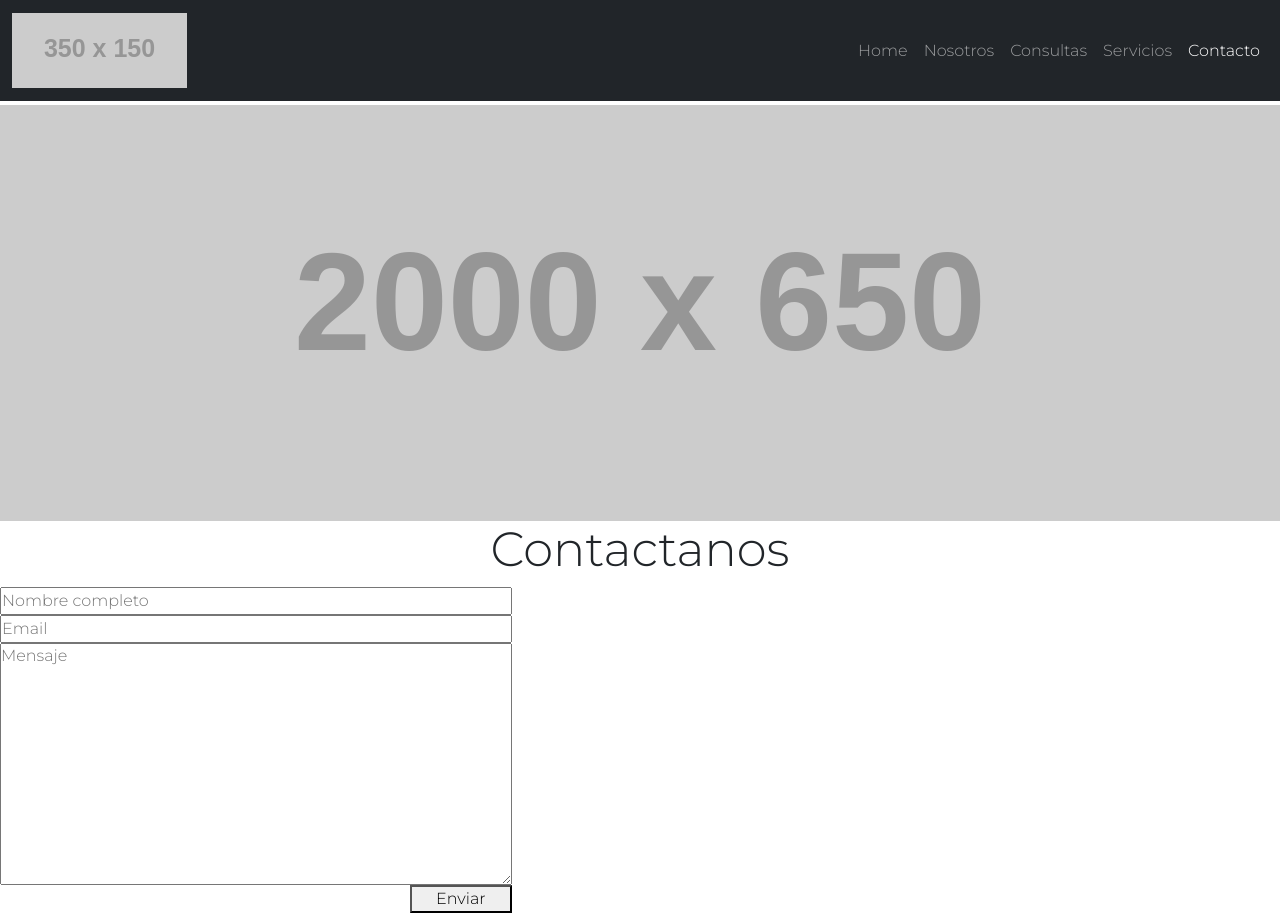
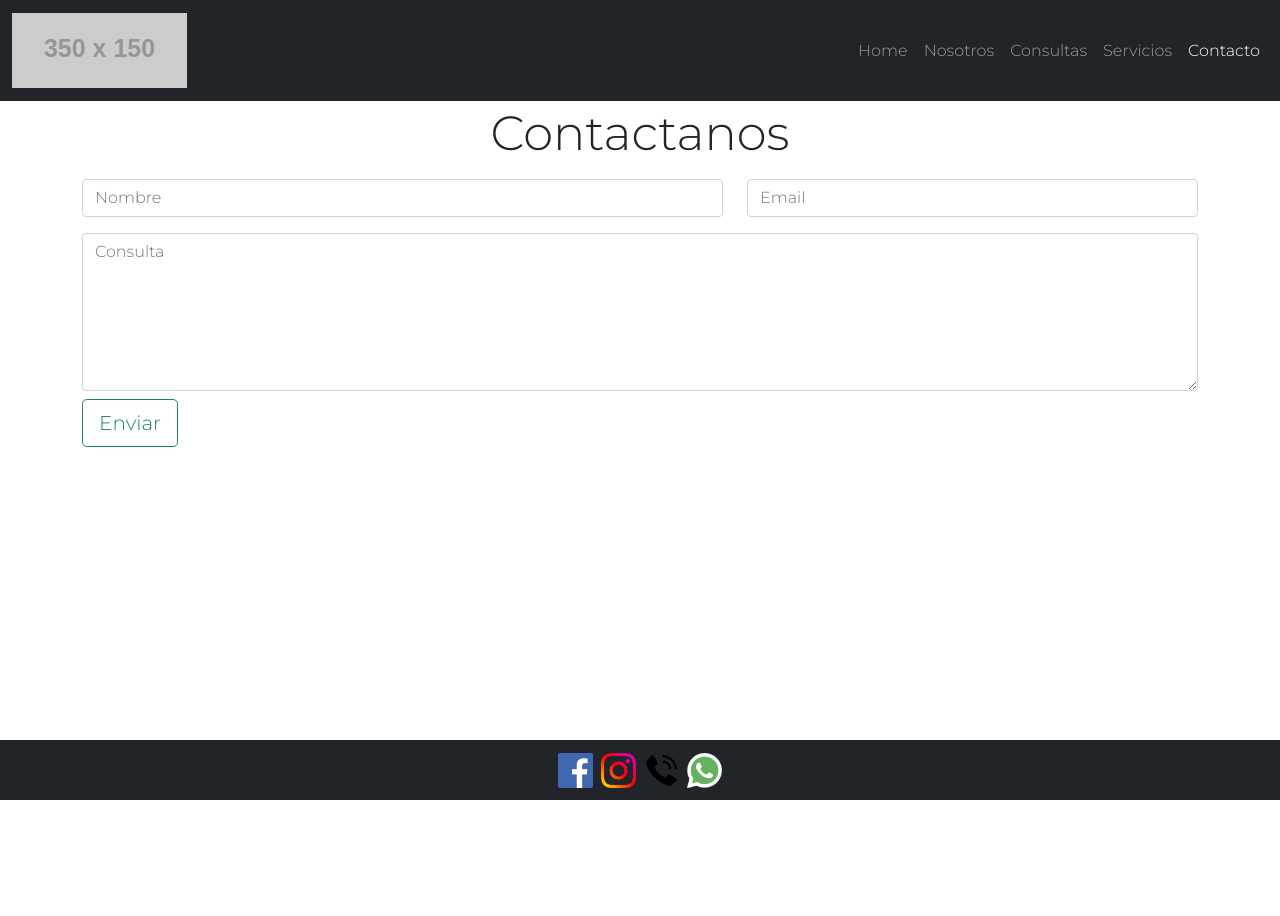
Before and after one commit to ivanyanu/ivanyanu.github.io, a plain HTML site: page pantallas/contacto.html in a window 1280 px wide. Shown: the top 916 px of the page. After the commit the page ends 800 px from the top, so only its background shows below. Drawn offline with nearby package versions, Linux system fonts and the light colour scheme; placeholder pictures from the web are drawn by us.

Commit message:
Corregí el formulario de contacto y borre el banner de 2 paginas

```diff
--- a/pantallas/contacto.html
+++ b/pantallas/contacto.html
@@ -42,14 +42,26 @@
         </nav>
     </header>
     <main>
-        <img src="https://via.placeholder.com/2000x650" class="w-100" alt="rushflet banner contacto">
-        <h1>Contactanos</h1>
-        <form class="formularioContacto" target="_blank" action="https://formsubmit.co/ivan.yanu@gmail.com" method="POST">
-            <input type="text" name="name" placeholder="Nombre completo" required>
-            <input type="email" name="email" placeholder="Email" required>
-            <textarea placeholder="Mensaje" name="message" rows="10" required></textarea>
-            <button type="submit">Enviar</button>
-        </form>
+        <div class="container-fluid">
+            <h1>Contactanos</h1>
+            <div class="container">
+                <form target="_blank" action="https://formsubmit.co/ivan.yanu@gmail.com" method="POST">
+                    <div class="row">
+                        <div class="col-sm-6 col-lg-7 my-2">
+                            <input type="text" class="form-control" placeholder="Nombre">
+                        </div>
+                        <div class="col-sm-6 col-lg-5 my-2">
+                            <input type="email" class="form-control" placeholder="Email">
+                        </div>
+                        <div class="form-group my-2">
+                            <textarea name="" id="" rows="6" class="form-control" placeholder="Consulta"></textarea>
+                        </div>
+                    </div>
+                    <button type="submit" class="btn btn-outline-success btn-lg">Enviar</button>
+                </form>
+
+            </div>
+        </div>
     </main>
     <!-- Footer principal -->
     <footer class="footer d-flex justify-content-center bg-dark mt-3">
```
Also changed, not shown: pantallas/nosotros.html (+0 -1 lines).
